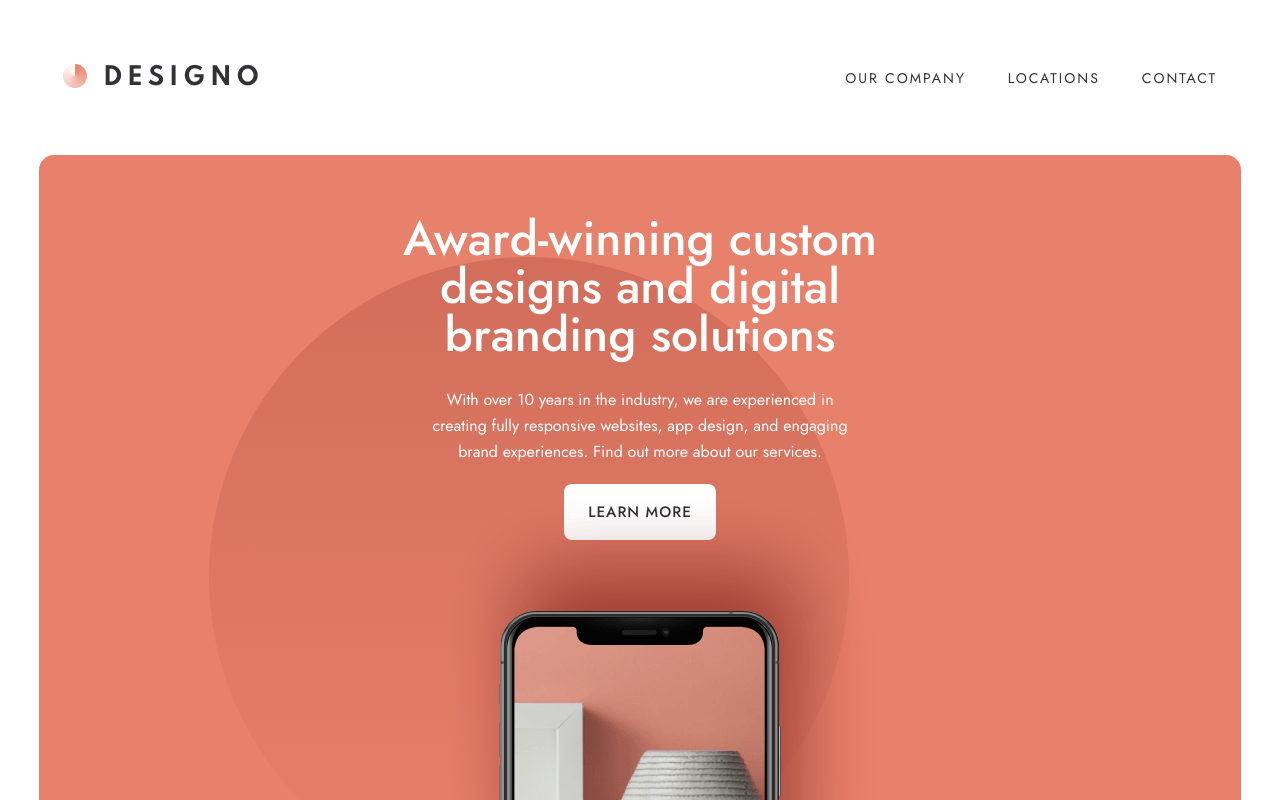
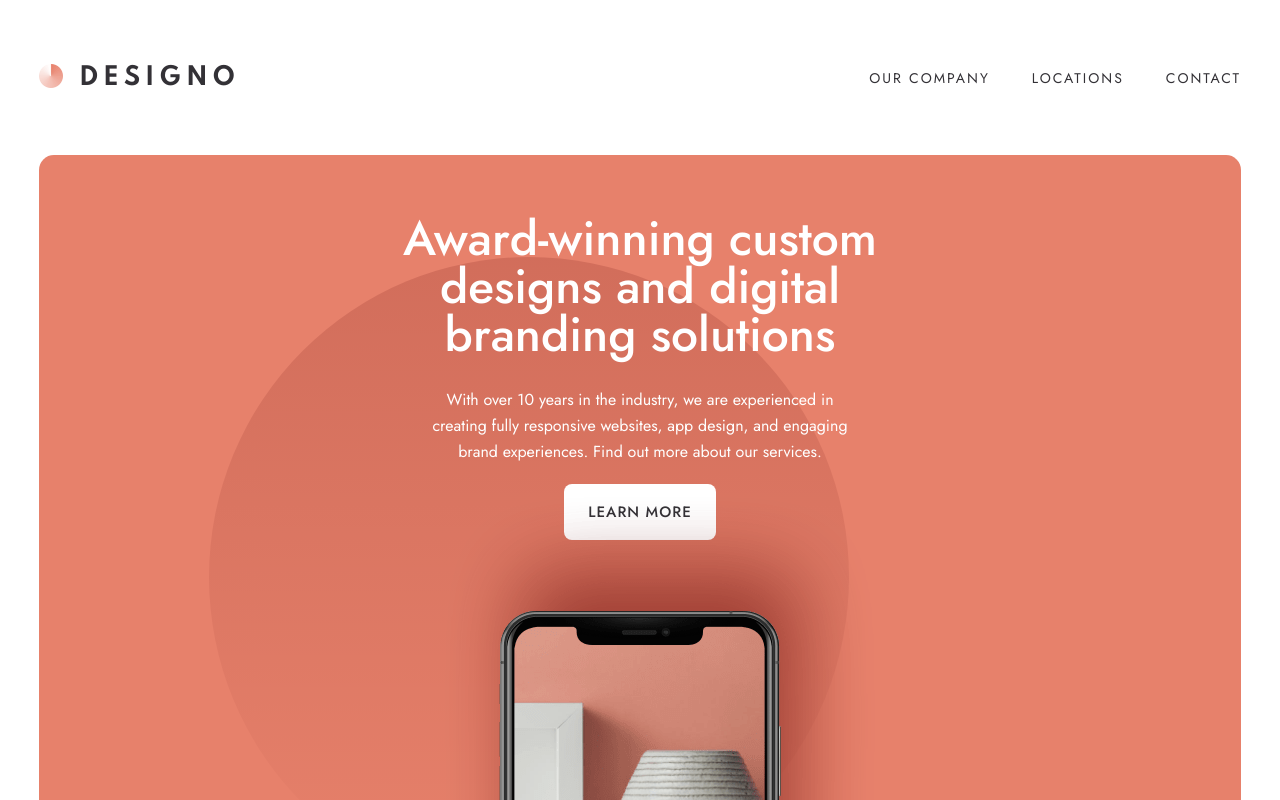
Before and after one commit to g-akca/designo, a React (Vite) app: page / in a window 1280 px wide. Shown: the top 800 px of the page. Built offline with nearby package versions, Linux system fonts and the light colour scheme.

Commit message:
Remove padding in Header on tablet sizes

```diff
--- a/src/components/layout/Header.tsx
+++ b/src/components/layout/Header.tsx
@@ -13,7 +13,7 @@ type HeaderProps = {
 function Header({ isMenuOpen, openMenu, closeMenu }: HeaderProps) {
   return (
     <header className="fixed z-50 top-0 inset-x-0 flex flex-col tablet:static">
-      <div className="bg-white h-24 px-6 flex justify-between items-center gap-5 tablet:h-auto">
+      <div className="bg-white h-24 px-6 flex justify-between items-center gap-5 tablet:h-auto tablet:px-0">
         <img src={darkLogo} alt="Designo logo" className="max-w-50.5 min-w-0 shrink" />
 
         {isMenuOpen ? (
```
